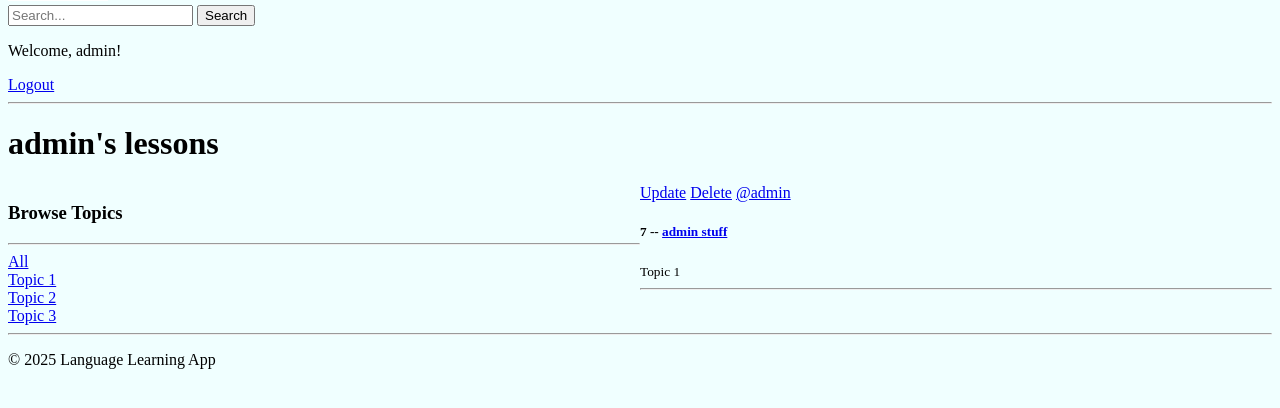
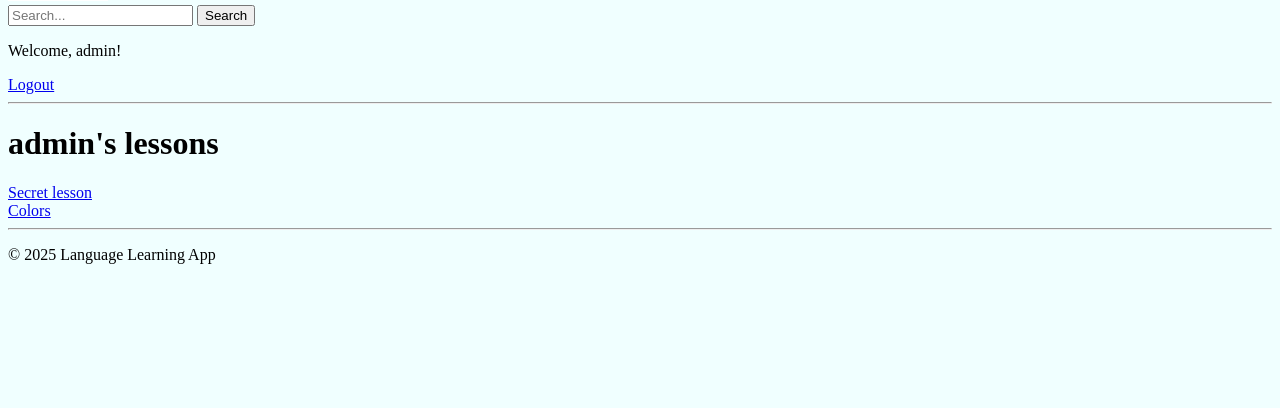
Before and after one commit to AdamRogowski/LanguageLearningApp, a Django app: page /my-lessons/1/ in a window 1280 px wide. Shown: the part 179-587 px from the top of the page. Run offline with Django 5.2, Linux system fonts and the light colour scheme; a user stored in the database is signed in; data comes from the database, SQL or seed files in the repository.

Commit message:
Working but not elegant myLessons and lessons repo

```diff
--- a/base/templates/base/my_lessons.html
+++ b/base/templates/base/my_lessons.html
@@ -4,21 +4,16 @@
 
 <h1>{{user.username}}'s lessons</h1>
 
-<style>
-    .my-lessons-container {
-        display: grid;
-        grid-template-columns: 1fr 1fr;
-    }
-    </style>
+
 
 <div class="my-lessons-container">
-    <div>
-        {% include 'base/topics_component.html' %}
-    </div>
 
     <div>
-        {% include 'base/feed_component.html' %}
-    </div>
+    {% for lesson in lessons %}
+        <div>
+            <a href="{% url 'my-lesson-details' user.id lesson.id %}">{{ lesson.title }}</a>
+        </div>
+    {% endfor %}
 
 </div>
 
--- a/base/urls.py
+++ b/base/urls.py
@@ -14,11 +14,30 @@ urlpatterns = [
     path("delete-room/<str:pk>/", views.deleteRoom, name="delete-room"),
     path("delete-comment/<str:pk>/", views.deleteComment, name="delete-comment"),
     path("my-lessons/<str:pk>/", views.myLessons, name="my-lessons"),
+    path(
+        "my-lessons/<str:pk>/<int:lesson_id>/",
+        views.myLessonDetails,
+        name="my-lesson-details",
+    ),
+    path(
+        "my-lessons/<str:pk>/<int:lesson_id>/<int:my_word_id>/",
+        views.myWordDetails,
+        name="my-word-details",
+    ),
     path("lessons-repository/", views.lessonsRepository, name="lessons-repository"),
-    path("lessons-repository/<str:pk>/", views.lessonDetails, name="lesson-details"),
     path(
-        "lessons-repository/<str:pk>/<str:prompt>/",
+        "lessons-repository/<int:lesson_id>/",
+        views.lessonDetails,
+        name="lesson-details",
+    ),
+    path(
+        "lessons-repository/<int:lesson_id>/<str:prompt>/",
         views.wordDetails,
         name="word-details",
     ),
+    path(
+        "import-lesson/<int:lesson_id>/",
+        views.importLesson,
+        name="import-lesson",
+    ),
 ]
--- a/base/views.py
+++ b/base/views.py
@@ -200,27 +200,92 @@ def deleteComment(request, pk):
 @login_required(login_url="login")
 def myLessons(request, pk):
     user = User.objects.get(id=pk)
-    rooms = user.room_set.all()
-    comments = user.message_set.all()
-    topics = Topic.objects.all()
 
     if request.user.id != user.id and request.user.is_superuser == False:
         return HttpResponse("You are not allowed here!")
 
+    user_lessons = UserLesson.objects.filter(user=user).order_by("-id")
+    lessons = Lesson.objects.filter(userlesson__user=user).order_by("-id")
+
     context = {
         "user": user,
-        "rooms": rooms,
-        "comments": comments,
-        "topics": topics,
+        "user_lessons": user_lessons,
+        "lessons": lessons,
     }
     return render(request, "base/my_lessons.html", context)
+
+
+def myLessonDetails(request, pk, lesson_id):
+
+    user = User.objects.get(id=pk)
+    if request.user.id != user.id and request.user.is_superuser == False:
+        return HttpResponse("You are not allowed here!")
+
+    # Check if the user has access to the lesson
+    if not UserLesson.objects.filter(user=user, lesson__id=lesson_id).exists():
+        return HttpResponse("You do not have access to this lesson.")
+
+    # Get the lesson details
+    lesson_id = int(lesson_id)  # Ensure lesson_id is an integer
+    if not Lesson.objects.filter(id=lesson_id).exists():
+        return HttpResponse("Lesson not found")
+
+    lesson = Lesson.objects.get(id=lesson_id)
+    lesson_is_public = lesson.is_public
+
+    if not lesson.words.exists():
+        return HttpResponse("This lesson has no words")
+
+    myLesson = UserLesson.objects.get(user=user, lesson=lesson)
+
+    myWords = UserWord.objects.filter(user=user, word__lesson=lesson)
+    if not myWords.exists():
+        return HttpResponse("You have no words in this lesson")
+
+    context = {
+        "user": user,
+        "lesson": lesson,
+        "lesson_is_public": lesson_is_public,
+        "my_lesson": myLesson,
+        "my_words": myWords,
+    }
+    return render(request, "base/my_lesson_details.html", context)
+
+
+def myWordDetails(request, pk, lesson_id, my_word_id):
+
+    user = User.objects.get(id=pk)
+    if request.user.id != user.id and request.user.is_superuser == False:
+        return HttpResponse("You are not allowed here!")
+
+    # Check if the user has access to the lesson
+    if not UserLesson.objects.filter(user=user, lesson__id=lesson_id).exists():
+        return HttpResponse("You do not have access to this lesson.")
+
+    myWord = UserWord.objects.filter(id=my_word_id, user=user).first()
+    if not myWord:
+        return HttpResponse("You do not have this word in your lesson.")
+
+    word = myWord.word  # Get the actual Word object
+    if not word:
+        return HttpResponse("Word not found")
+
+    # This view will display the word details
+    lesson = Lesson.objects.get(id=lesson_id)
+
+    context = {
+        "lesson": lesson,
+        "my_word": myWord,
+        "word": word,
+        "user": user,
+    }
+    return render(request, "base/my_word_details.html", context)
 
 
 def lessonsRepository(request):
 
     # This view will display the lessons repository
     public_lessons = Lesson.objects.all().filter(is_public=True).order_by("-id")
-    words = Word.objects.all()
 
     context = {
         "public_lessons": public_lessons,
@@ -228,10 +293,10 @@ def lessonsRepository(request):
     return render(request, "base/lessons_repository.html", context)
 
 
-def lessonDetails(request, pk):
+def lessonDetails(request, lesson_id):
 
     # This view will display the lesson overview
-    lesson = Lesson.objects.get(id=pk)
+    lesson = Lesson.objects.get(id=lesson_id)
     if not lesson:
         return HttpResponse("Lesson not found")
     if not lesson.is_public:
@@ -245,10 +310,10 @@ def lessonDetails(request, pk):
     return render(request, "base/lesson_details.html", context)
 
 
-def wordDetails(request, pk, prompt):
+def wordDetails(request, lesson_id, prompt):
 
     # This view will display the word details
-    lesson = Lesson.objects.get(id=pk)
+    lesson = Lesson.objects.get(id=lesson_id)
     if not lesson.is_public:
         return HttpResponse("This lesson is not public")
     words = lesson.words.all()
@@ -261,3 +326,23 @@ def wordDetails(request, pk, prompt):
         "word": word,
     }
     return render(request, "base/word_details.html", context)
+
+
+@login_required(login_url="login")
+def importLesson(request, lesson_id):
+    try:
+        lesson = Lesson.objects.get(id=lesson_id)
+        user = request.user
+
+        if UserLesson.objects.filter(user=user, lesson=lesson).exists():
+            return HttpResponse("You have already imported this lesson.")
+
+        UserLesson.objects.create(user=user, lesson=lesson, target_progress=0)
+
+        words = Word.objects.filter(lesson=lesson)
+        for word in words:
+            UserWord.objects.create(user=user, word=word, current_progress=0, notes="")
+
+        return redirect("my-lessons", pk=user.id)
+    except Exception as e:
+        return HttpResponse(f"Error: {e}")
```
Also changed, not shown: base/templates/base/lesson_details.html (+8 -0 lines), base/templates/base/my_lesson_details.html (added, +30 -0 lines), base/templates/base/my_word_details.html (added, +29 -0 lines), db.sqlite3.
